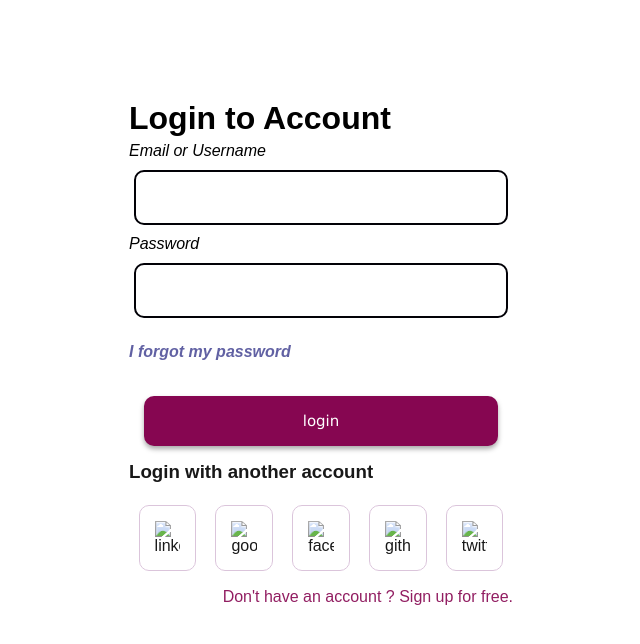
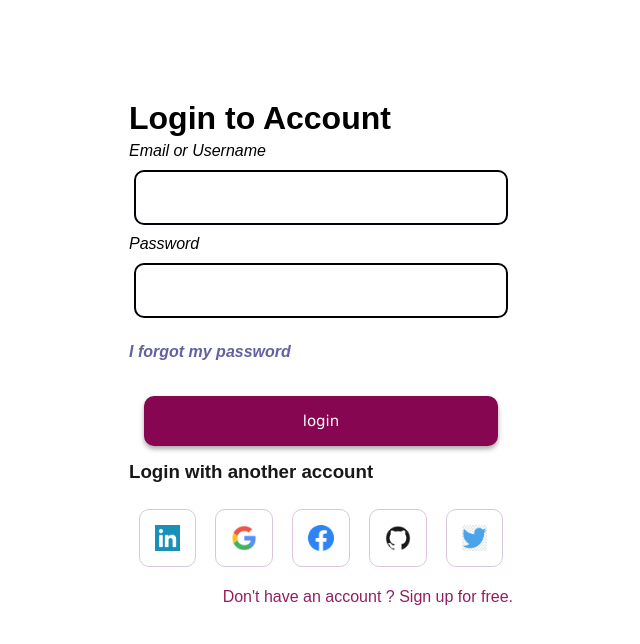
Before and after one commit to parthivx1/login-page, a plain HTML site: page index.html in a window 1280 px wide. Shown: the whole page, without its empty margins (319-959 px from the left). Drawn offline with Linux system fonts and the light colour scheme.

Commit message:
Fix image paths and clean up index.html
Updated image source paths and removed extra whitespace.

```diff
--- a/index.html
+++ b/index.html
@@ -29,11 +29,11 @@
 
         <div class="images">
 
-            <img src="images/1.png" alt="linkedin">
-            <img src="images/2.png" alt="google">
-            <img src="images/3.png" alt="facebook">
-            <img src="images/4.png" alt="github">
-            <img src="images/5.jpg" alt="twitter">
+            <img src="1.png" alt="linkedin">
+            <img src="2.png" alt="google">
+            <img src="3.png" alt="facebook">
+            <img src="4.png" alt="github">
+            <img src="5.jpg" alt="twitter">
         </div>
         <a>Don't have an account ? Sign up for free.</a>
        </div>
```
